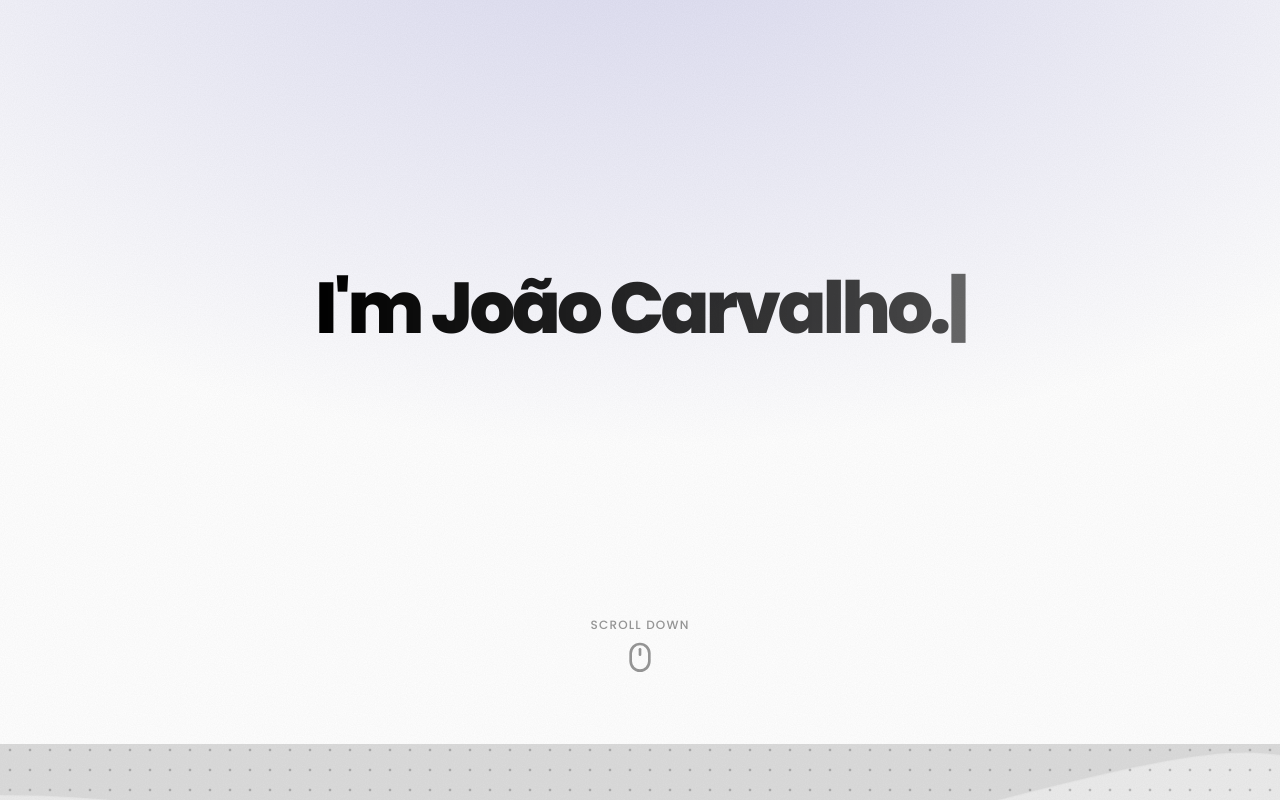
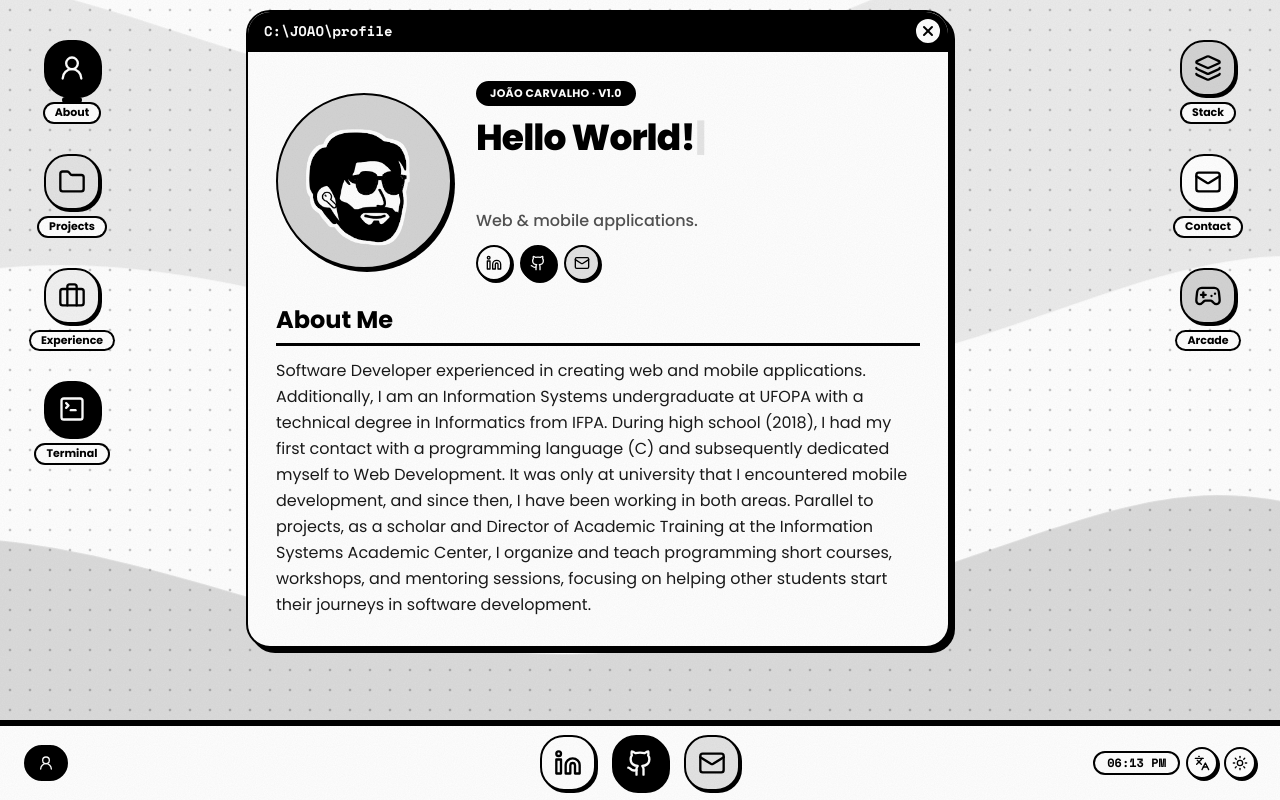
Before and after one commit to joaocrvlh/portfolio-web, a Next.js app: page /en in a window 1280 px wide. Built offline with nearby package versions, Linux system fonts and the light colour scheme.

Commit message:
refactor: render desktop on home page

```diff
--- a/src/app/[locale]/page.tsx
+++ b/src/app/[locale]/page.tsx
@@ -1,19 +1,5 @@
-import About from "@/components/sections/about";
-import Experience from "@/components/sections/experiences";
-import Footer from "@/components/sections/footer";
-import Hero from "@/components/sections/hero";
-import ProjectsSection from "@/components/sections/projects";
-import Skills from "@/components/sections/stacks";
+import { Desktop } from "@/components/desktop";
 
 export default function HomePage() {
-  return (
-    <main className="flex min-h-screen flex-col">
-      <Hero />
-      <Skills />
-      <Experience />
-      <ProjectsSection />
-      <About />
-      <Footer />
-    </main>
-  );
+  return <Desktop />;
 }
```
